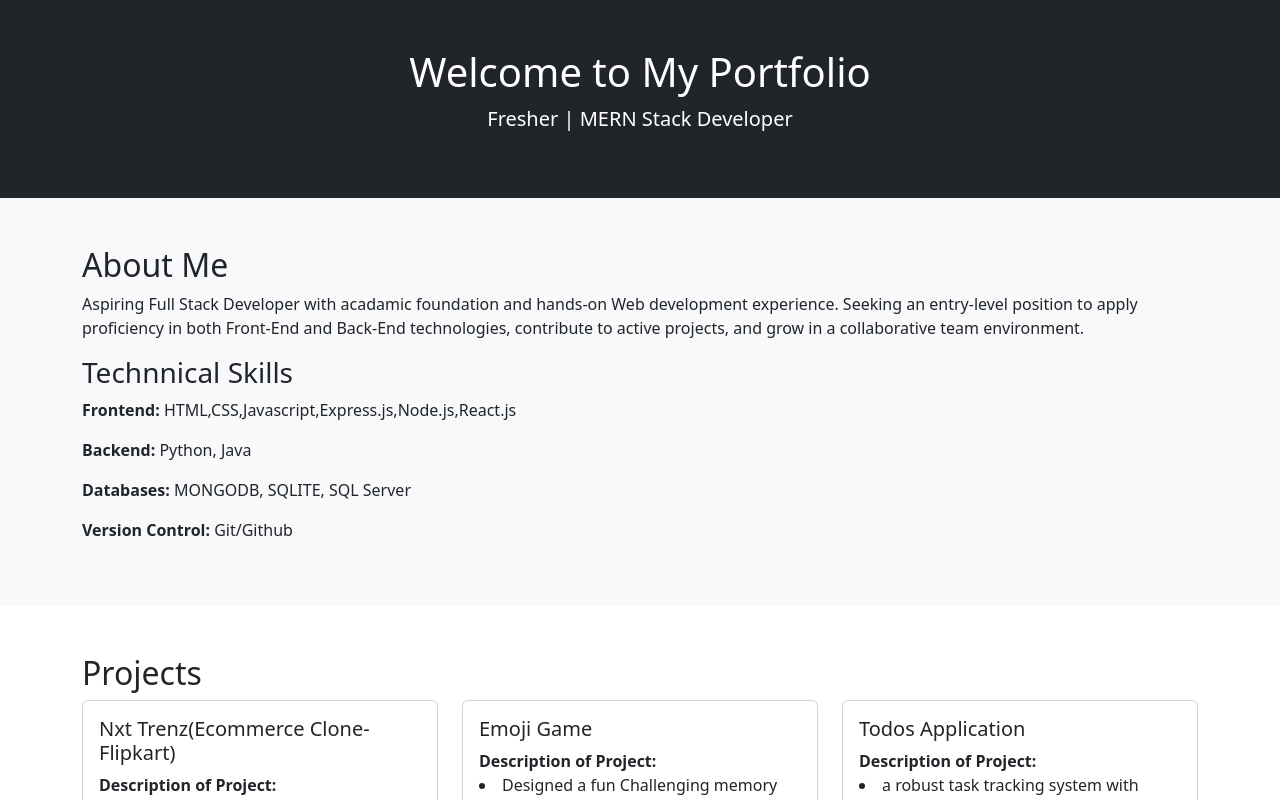
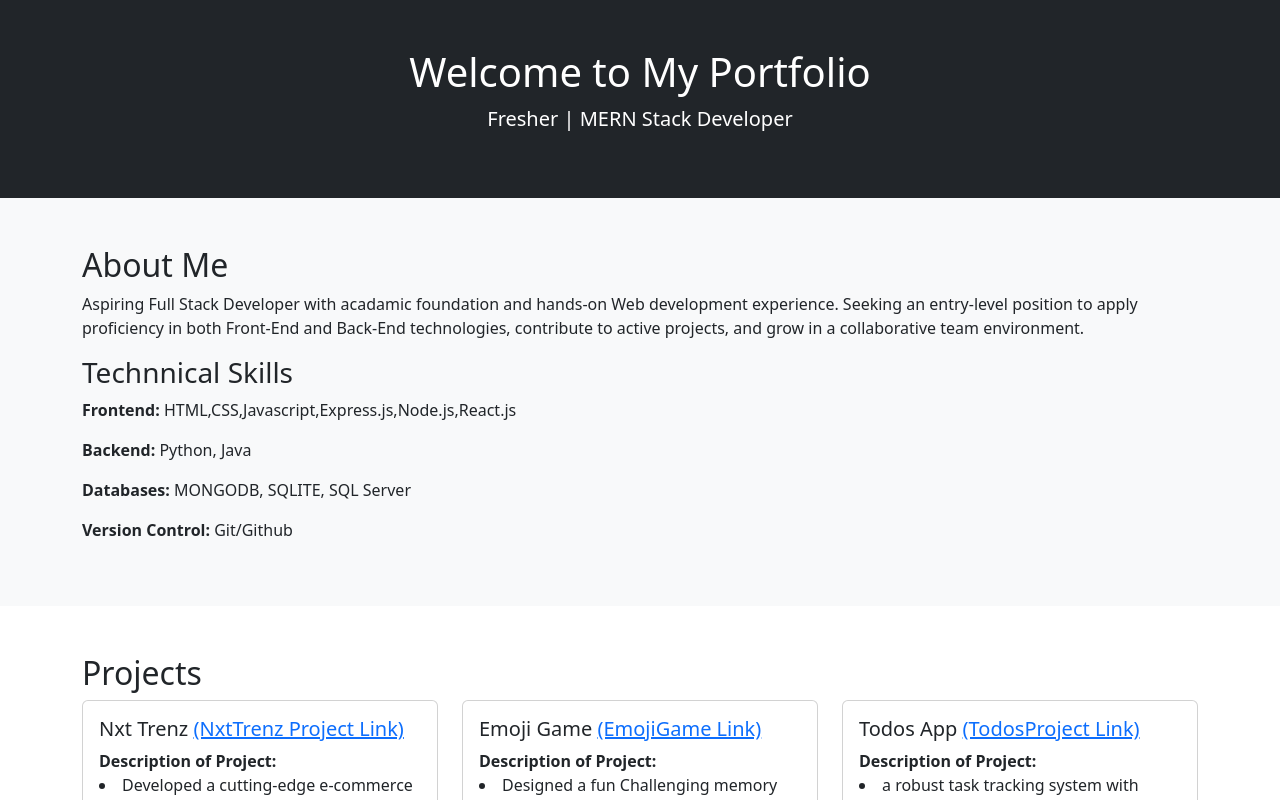
Before and after one commit to SudarshanKuncham545/Portfolio-ReactJS, a React (Create React App) app: page / in a window 1280 px wide. Shown: the top 800 px of the page. Built offline with nearby package versions, Linux system fonts and the light colour scheme.

Commit message:
made changes in Projects.js

```diff
--- a/src/components/Projects.js
+++ b/src/components/Projects.js
@@ -9,7 +9,9 @@ function Projects() {
           <div className="col-md-4">
             <div className="card">
               <div className="card-body">
-                <h5 className="card-title">Nxt Trenz(Ecommerce Clone- Flipkart)</h5>
+                <h5 className="card-title">
+                  Nxt Trenz{" "}
+                  <a href="https://sudhanxttrendz.ccbp.tech/">(NxtTrenz Project Link)</a></h5>
                 <p className="card-text"><b>Description of Project: </b><li>Developed a cutting-edge e-commerce platform inspired by Amazon and Flipkart.</li>
                     <li>Built pages for Login, Products and Product details with React Router, React components, form inputs, and event handlers.</li>
                     <li>Enabled secure authentication and autherization with JWT tokens and REST API class.</li>
@@ -20,7 +22,9 @@ function Projects() {
           <div className="col-md-4">
             <div className="card">
               <div className="card-body">
-                <h5 className="card-title">Emoji Game</h5>
+                <h5 className="card-title">
+                  Emoji Game{" "}
+                  <a href="https://sudhaemojigame.ccbp.tech/">(EmojiGame Link)</a></h5>
                 <p className="card-text"><b>Description of Project: </b>
                 <li>Designed a fun Challenging memory game with randomized emoji clicks.</li>
                 <li>Utilized React components, props, conditional rendering, and state updates to create dynamic gameplay.</li>
@@ -33,7 +37,11 @@ function Projects() {
           <div className="col-md-4">
             <div className="card">
               <div className="card-body">
-                <h5 className="card-title">Todos Application</h5>
+                <h5 className="card-title">
+                  Todos App{" "}
+                  <a href="https://todosapp.ccbp.tech/">
+                  (TodosProject Link)</a>
+                  </h5>
                 <p className="card-text"><b>Description of Project:</b><li>
                     a robust task tracking system with CRUD capabilities, crafted to simplify task management.</li>
                     <li>Designed with HTML, CSS and Bootstrap to ensure a user-friendly interface for managing tasks.</li>
```
